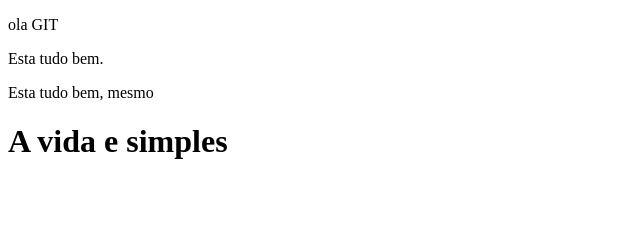
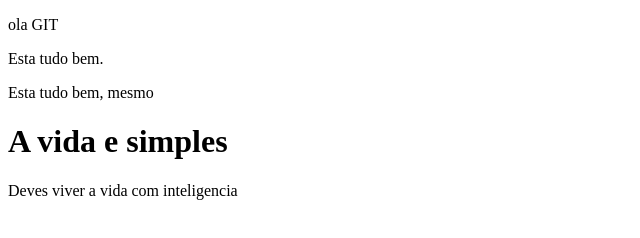
Before and after one commit to ZolaDany/primeiroteste, a plain HTML site: page index.html in a window 1280 px wide. Shown: the whole page, without its empty margins (0-640 px from the left). Drawn offline with Linux system fonts and the light colour scheme.

Commit message:
mais uma frase

```diff
--- a/index.html
+++ b/index.html
@@ -13,6 +13,7 @@
   <!-- Comentario de um colega -->
 
   <h1>A vida e simples</h1>
+  <p>Deves viver a vida com inteligencia</p>
 
 </body>
 </html>
```
